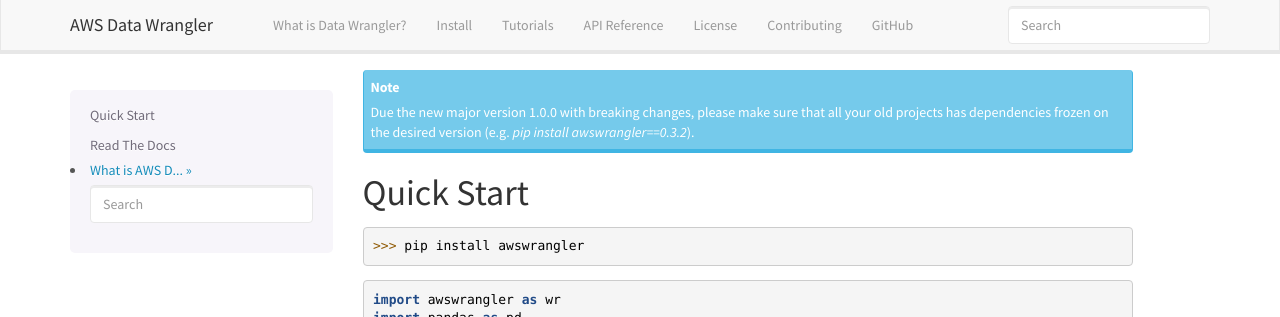
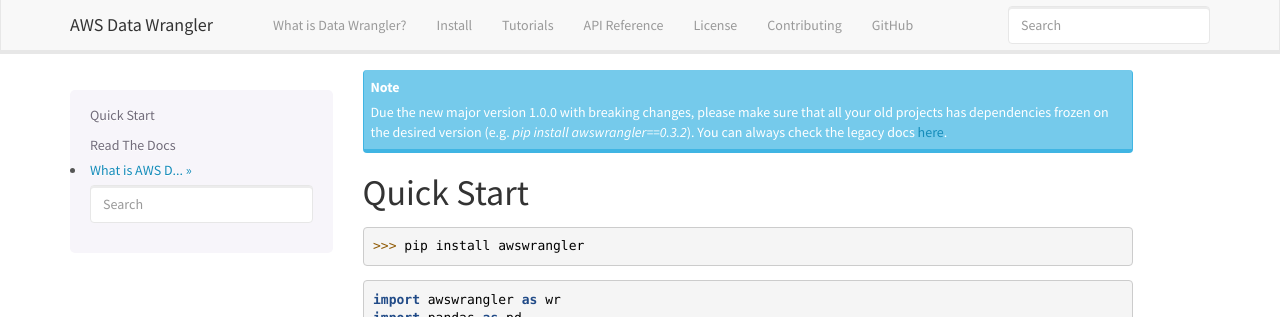
Before and after one commit to aws/aws-sdk-pandas, a Sphinx documentation site: the page built from docs/source/index.rst, in a window 1280 px wide and 1286 px high. Shown: the top 317 px of the window. Built offline with Sphinx 7.4.7, drawn with Linux system fonts in a browser that asks for light colours; the version number could not be read and is left out.

Commit message:
Add legacy docs. #227

```diff
--- a/docs/source/api.rst
+++ b/docs/source/api.rst
@@ -1,4 +1,4 @@
-.. note:: We just released a new major version `1.0` with breaking changes. Please make sure that all your old projects has the dependencies frozen on the desired version (e.g. `pip install awswrangler==0.3.2`).
+.. note:: Due the new major version 1.0.0 with breaking changes, please make sure that all your old projects has dependencies frozen on the desired version (e.g. `pip install awswrangler==0.3.2`). You can always check the legacy docs `here <https://aws-data-wrangler.readthedocs.io/en/legacy/>`_.
 
 API Reference
 =============
--- a/docs/source/index.rst
+++ b/docs/source/index.rst
@@ -1,4 +1,4 @@
-.. note:: Due the new major version 1.0.0 with breaking changes, please make sure that all your old projects has dependencies frozen on the desired version (e.g. `pip install awswrangler==0.3.2`).
+.. note:: Due the new major version 1.0.0 with breaking changes, please make sure that all your old projects has dependencies frozen on the desired version (e.g. `pip install awswrangler==0.3.2`). You can always check the legacy docs `here <https://aws-data-wrangler.readthedocs.io/en/legacy/>`_.
 
 Quick Start
 -----------
--- a/docs/source/install.rst
+++ b/docs/source/install.rst
@@ -1,4 +1,4 @@
-.. note:: We just released a new major version `1.0` with breaking changes. Please make sure that all your old projects has dependencies frozen on the desired version (e.g. `pip install awswrangler==0.3.2`).
+.. note:: Due the new major version 1.0.0 with breaking changes, please make sure that all your old projects has dependencies frozen on the desired version (e.g. `pip install awswrangler==0.3.2`). You can always check the legacy docs `here <https://aws-data-wrangler.readthedocs.io/en/legacy/>`_.
 
 Install
 =======
--- a/docs/source/what.rst
+++ b/docs/source/what.rst
@@ -1,4 +1,4 @@
-.. note:: We just released a new major version `1.0` with breaking changes. Please make sure that all your old projects has dependencies frozen on the desired version (e.g. `pip install awswrangler==0.3.2`).
+.. note:: Due the new major version 1.0.0 with breaking changes, please make sure that all your old projects has dependencies frozen on the desired version (e.g. `pip install awswrangler==0.3.2`). You can always check the legacy docs `here <https://aws-data-wrangler.readthedocs.io/en/legacy/>`_.
 
 What is AWS Data Wrangler?
 ==========================
```
Also changed, not shown: README.md (+1 -1 lines).
